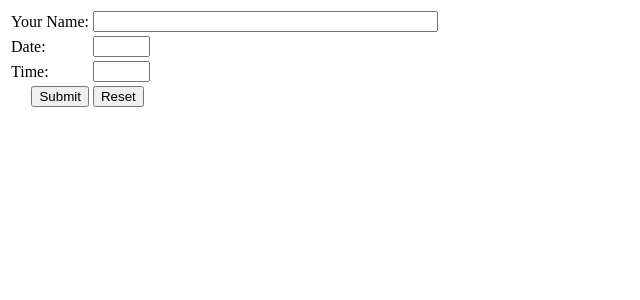
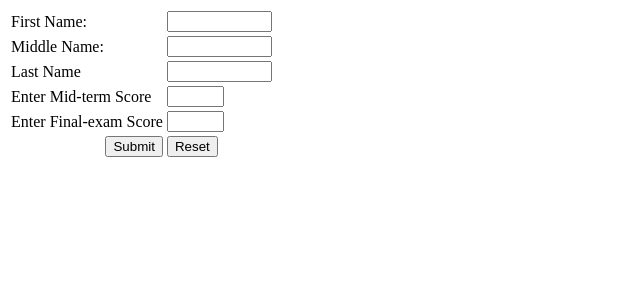
Before and after one commit to CeilingWin/404-lab, a PHP site: page /bai1.2.html in a window 1280 px wide. Shown: the top 300 px of the page, without its empty margins (0-640 px from the left). Run offline with PHP 8.4, Linux system fonts and the light colour scheme.

Commit message:
QuanTD edited folder lab2-2

```diff
--- a/lab2-2/bai1.2.html
+++ b/lab2-2/bai1.2.html
@@ -10,16 +10,24 @@
         <form Action="Ex1_2.php" method="GET">
             <table>
                 <tr>
-                    <td>Your Name: </td>
-                    <td><input type="text" size="40" maxlength="40" name="firstName"></td>
+                    <td>First Name: </td>
+                    <td><input type="text" size="10" maxlength="15" name="firstName"></td>
                 </tr>
                 <tr>
-                    <td>Date:   </td>
+                    <td>Middle Name: </td>
+                    <td><input type="text" size="10" maxlength="15" name="middleName"></td>
+                </tr>
+                <tr>
+                    <td>Last Name</td>
+                    <td><input type="next" size="10" maxlength="15" name="lastName"></td>
+                </tr>
+                <tr>
+                    <td>Enter Mid-term Score</td>
                     <td><input type="text" size="4" maxlength="7" name="grade1"></td>
                 </tr>
                 <tr>
-                    <td>Time:   </td>
-                    <td><input type="next" size="4" maxlength="7" name="grade2"></td>
+                    <td>Enter Final-exam Score</td>
+                    <td><input type="text" size="4" maxlength="7" name="grade2"></td>
                 </tr>
                 <tr>
                     <td align="right"> <input type="SUBMIT" value="Submit"></td>
--- a/lab2-2/bai1.3.php
+++ b/lab2-2/bai1.3.php
@@ -1,9 +1,8 @@
-<!DOCTYPE html>
 <html>
     <head><title>Conditonal Test</title></head>
     <body>
         <?php
-        $first = $_GET["firstName"]; $middle = $_GET["middleName"]; $last = $_GET("lastName");
+        $first = $_GET["firstName"]; $middle = $_GET["middleName"]; $last = $_GET["lastName"];
         print ("Hi $first! Your full name is $last $middle $first. <br></br>");
         if ($first == $last) {
             print ("$first and $last are equal");
@@ -31,7 +30,7 @@
             printf ("Your final grade is %.lf. You got a D.", $final);
             $rate = "D";
         } elseif ($final > 39) {
-            printf ("Your final grade is %.lf. You got a E." $final);
+            printf ("Your final grade is %.lf. You got a E.", $final);
             $rate = "E";
         } elseif ($final >= 0) {
             printf ("Your final grade is %.lf. You got a F.", $final);
--- a/lab2-2/bai1.4.php
+++ b/lab2-2/bai1.4.php
@@ -1,4 +1,3 @@
-<!DOCTYPE html>
 <html>
     <head>
         <title>Square and Cube</title>
@@ -38,7 +37,7 @@
                     <td><select name="end">
                             <?php
                              for ($i=0; $i<=20; $i++) {
-                                if ($$end==$i) {
+                                if ($end==$i) {
                                     print ("<option selected>$i</option>");
                                 } else {
                                     print ("<option>$i</option>");
--- a/lab2-2/bai1.5.php
+++ b/lab2-2/bai1.5.php
@@ -88,7 +88,7 @@
             </table>
 
             <?php
-                if(array_key_exists("name", %$_GET)) {
+                if(array_key_exists("name", $_GET)) {
                     $name = $_GET["name"];
                     $day = $_GET["date"];
                     $month = $_GET["month"];
@@ -96,7 +96,7 @@
                     $hour = $_GET["hour"];
                     $minute = $_GET["minute"];
                     $seconds = $_GET["second"];
-                    print("Hi $name!>/br>");
+                    print("Hi $name!</br>");
                     print("You have choose to have an appointment on $hour:$minute:$seconds, $day/$month/$year</br>");
                     print("More information</br>");
                     if($hour >12)
```
Also changed, not shown: lab2-2/bai1.2.php (+11 -6 lines).
